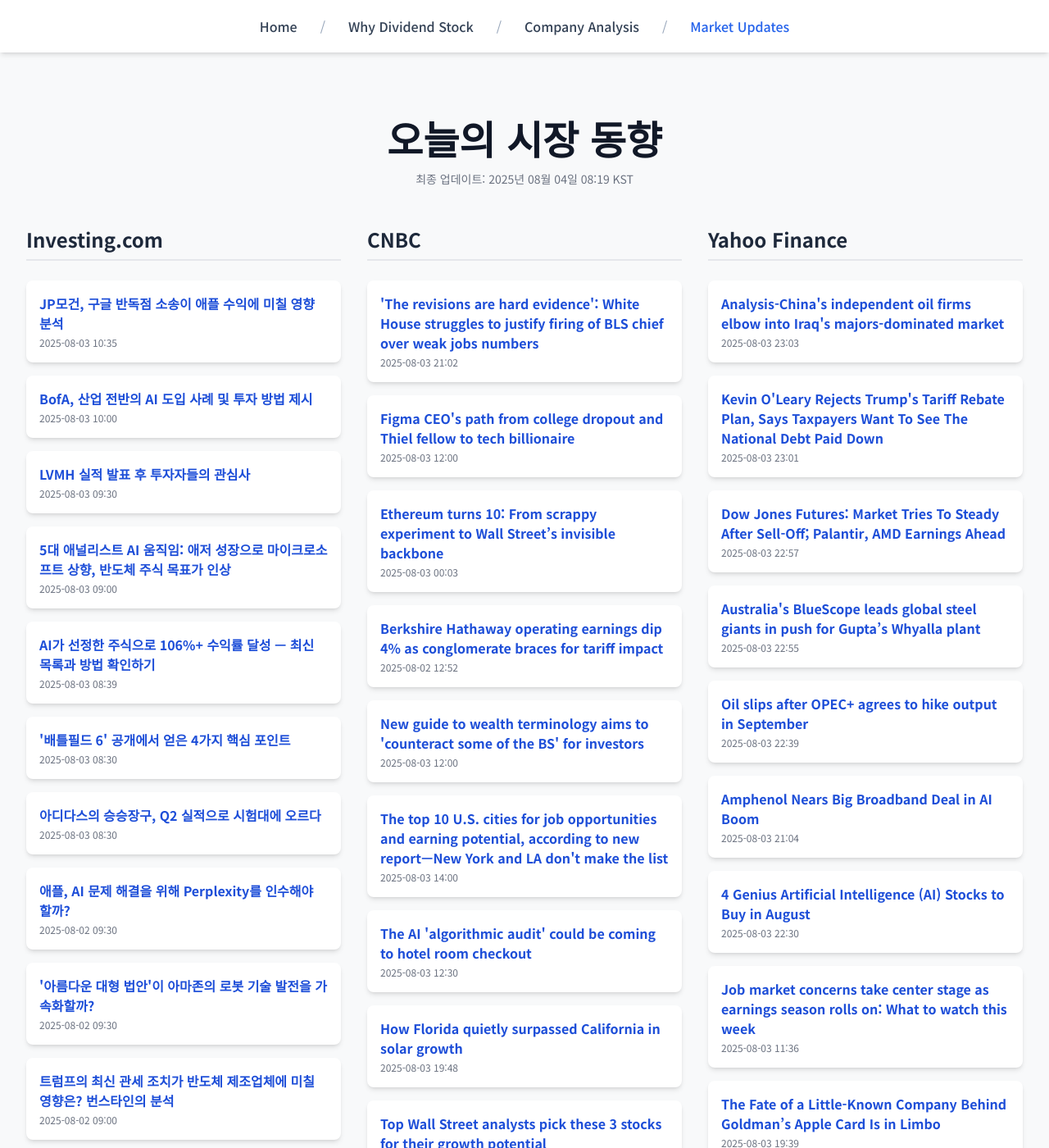
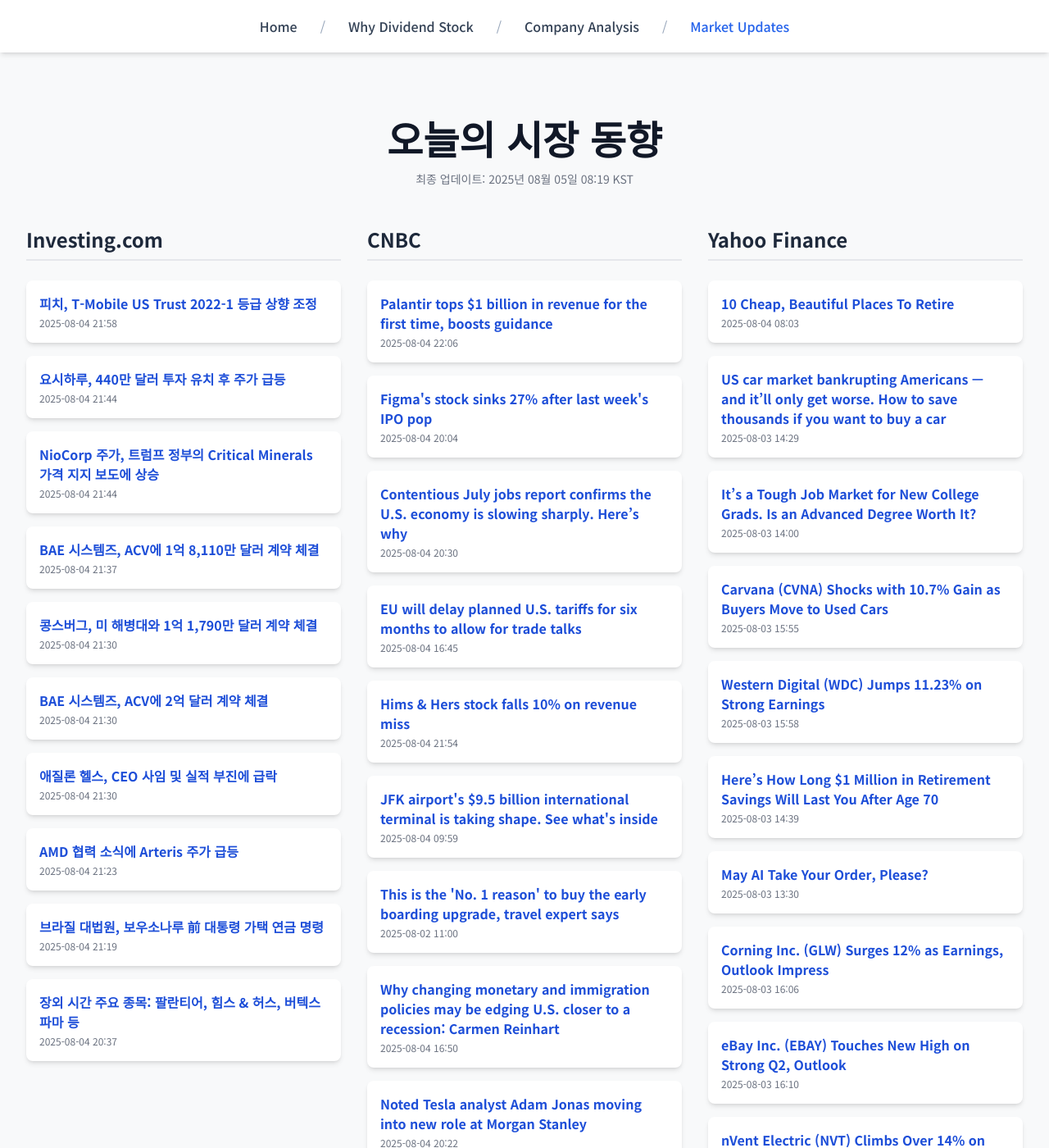
Before and after one commit to Kay-Hwang/my-company-analysis, a Jekyll site: the page built from market-updates.html, in a window 1280 px wide and 1400 px high. Shown: the whole window at 82% size. Built offline with Jekyll 4.4.1, drawn with Linux system fonts in a browser that asks for light colours; nearby versions of some CDN libraries; a script that is not in the unit is left out; some of the changed text lies outside the part shown.

Commit message:
Update daily data

```diff
--- a/_data/latest_data.json
+++ b/_data/latest_data.json
@@ -1,190 +1,190 @@
 {
-  "lastUpdated": "2025년 08월 04일 08:19 KST",
+  "lastUpdated": "2025년 08월 05일 08:19 KST",
   "news": {
     "investing": [
       {
-        "title": "JP모건, 구글 반독점 소송이 애플 수익에 미칠 영향 분석",
-        "link": "https://kr.investing.com/news/stock-market-news/article-1576035",
-        "pubDate": "2025-08-03 10:35:06",
-        "summary": "JP모건, 구글 반독점 소송이 애플 수익에 미칠 영향 분석"
+        "title": "피치, T-Mobile US Trust 2022-1 등급 상향 조정",
+        "link": "https://kr.investing.com/news/stock-market-news/article-93CH-1577848",
+        "pubDate": "2025-08-04 21:58:51",
+        "summary": "피치, T-Mobile US Trust 2022-1 등급 상향 조정"
       },
       {
-        "title": "BofA, 산업 전반의 AI 도입 사례 및 투자 방법 제시",
-        "link": "https://kr.investing.com/news/stock-market-news/article-1576033",
-        "pubDate": "2025-08-03 10:00:05",
-        "summary": "BofA, 산업 전반의 AI 도입 사례 및 투자 방법 제시"
+        "title": "요시하루, 440만 달러 투자 유치 후 주가 급등",
+        "link": "https://kr.investing.com/news/stock-market-news/article-93CH-1577820",
+        "pubDate": "2025-08-04 21:44:52",
+        "summary": "요시하루, 440만 달러 투자 유치 후 주가 급등"
       },
       {
-        "title": "LVMH 실적 발표 후 투자자들의 관심사",
-        "link": "https://kr.investing.com/news/stock-market-news/article-1576029",
-        "pubDate": "2025-08-03 09:30:04",
-        "summary": "LVMH 실적 발표 후 투자자들의 관심사"
+        "title": "NioCorp 주가, 트럼프 정부의 Critical Minerals 가격 지지 보도에 상승",
+        "link": "https://kr.investing.com/news/stock-market-news/article-93CH-1577819",
+        "pubDate": "2025-08-04 21:44:41",
+        "summary": "NioCorp 주가, 트럼프 정부의 Critical Minerals 가격 지지 보도에 상승"
       },
       {
-        "title": "5대 애널리스트 AI 움직임: 애저 성장으로 마이크로소프트 상향, 반도체 주식 목표가 인상",
-        "link": "https://kr.investing.com/news/stock-market-news/article-1576026",
-        "pubDate": "2025-08-03 09:00:08",
-        "summary": "5대 애널리스트 AI 움직임: 애저 성장으로 마이크로소프트 상향, 반도체 주식 목표가 인상"
+        "title": "BAE 시스템즈, ACV에 1억 8,110만 달러 계약 체결",
+        "link": "https://kr.investing.com/news/stock-market-news/article-93CH-1577806",
+        "pubDate": "2025-08-04 21:37:09",
+        "summary": "BAE 시스템즈, ACV에 1억 8,110만 달러 계약 체결"
       },
       {
-        "title": "AI가 선정한 주식으로 106%+ 수익률 달성 — 최신 목록과 방법 확인하기",
-        "link": "https://kr.investing.com/news/stock-market-news/article-1576023",
-        "pubDate": "2025-08-03 08:39:05",
-        "summary": "AI가 선정한 주식으로 106%+ 수익률 달성 — 최신 목록과 방법 확인하기"
+        "title": "콩스버그, 미 해병대와 1억 1,790만 달러 계약 체결",
+        "link": "https://kr.investing.com/news/stock-market-news/article-93CH-1577795",
+        "pubDate": "2025-08-04 21:30:21",
+        "summary": "콩스버그, 미 해병대와 1억 1,790만 달러 계약 체결"
       },
       {
-        "title": "'배틀필드 6' 공개에서 얻은 4가지 핵심 포인트",
-        "link": "https://kr.investing.com/news/stock-market-news/article-1576022",
-        "pubDate": "2025-08-03 08:30:11",
-        "summary": "'배틀필드 6' 공개에서 얻은 4가지 핵심 포인트"
+        "title": "BAE 시스템즈, ACV에 2억 달러 계약 체결",
+        "link": "https://kr.investing.com/news/stock-market-news/article-93CH-1577794",
+        "pubDate": "2025-08-04 21:30:19",
+        "summary": "BAE 시스템즈, ACV에 2억 달러 계약 체결"
       },
       {
-        "title": "아디다스의 승승장구, Q2 실적으로 시험대에 오르다",
-        "link": "https://kr.investing.com/news/stock-market-news/article-1576021",
-        "pubDate": "2025-08-03 08:30:09",
-        "summary": "아디다스의 승승장구, Q2 실적으로 시험대에 오르다"
+        "title": "애질론 헬스, CEO 사임 및 실적 부진에 급락",
+        "link": "https://kr.investing.com/news/stock-market-news/article-93CH-1577793",
+        "pubDate": "2025-08-04 21:30:17",
+        "summary": "애질론 헬스, CEO 사임 및 실적 부진에 급락"
       },
       {
-        "title": "애플, AI 문제 해결을 위해 Perplexity를 인수해야 할까?",
-        "link": "https://kr.investing.com/news/stock-market-news/article-1575949",
-        "pubDate": "2025-08-02 09:30:06",
-        "summary": "애플, AI 문제 해결을 위해 Perplexity를 인수해야 할까?"
+        "title": "AMD 협력 소식에 Arteris 주가 급등",
+        "link": "https://kr.investing.com/news/stock-market-news/article-93CH-1577780",
+        "pubDate": "2025-08-04 21:23:19",
+        "summary": "AMD 협력 소식에 Arteris 주가 급등"
       },
       {
-        "title": "'아름다운 대형 법안'이 아마존의 로봇 기술 발전을 가속화할까?",
-        "link": "https://kr.investing.com/news/stock-market-news/article-1575948",
-        "pubDate": "2025-08-02 09:30:04",
-        "summary": "'아름다운 대형 법안'이 아마존의 로봇 기술 발전을 가속화할까?"
+        "title": "브라질 대법원, 보우소나루 前 대통령 가택 연금 명령",
+        "link": "https://kr.investing.com/news/stock-market-news/article-93CH-1577772",
+        "pubDate": "2025-08-04 21:19:12",
+        "summary": "브라질 대법원, 보우소나루 前 대통령 가택 연금 명령"
       },
       {
-        "title": "트럼프의 최신 관세 조치가 반도체 제조업체에 미칠 영향은? 번스타인의 분석",
-        "link": "https://kr.investing.com/news/stock-market-news/article-1575945",
-        "pubDate": "2025-08-02 09:00:21",
-        "summary": "트럼프의 최신 관세 조치가 반도체 제조업체에 미칠 영향은? 번스타인의 분석"
+        "title": "장외 시간 주요 종목: 팔란티어, 힘스 & 허스, 버텍스 파마 등",
+        "link": "https://kr.investing.com/news/stock-market-news/article-432SI-1577677",
+        "pubDate": "2025-08-04 20:37:23",
+        "summary": "장외 시간 주요 종목: 팔란티어, 힘스 & 허스, 버텍스 파마 등"
       }
     ],
     "cnbc": [
       {
-        "title": "'The revisions are hard evidence': White House struggles to justify firing of BLS chief over weak jobs numbers",
-        "link": "https://www.cnbc.com/2025/08/03/white-house-trump-bls-chief-firing.html",
-        "pubDate": "Sun, 03 Aug 2025 21:02:37 GMT",
-        "summary": "The firing drew backlash from economists and others fearing that such a move will undermine trust in the key economic data in the future."
+        "title": "Palantir tops $1 billion in revenue for the first time, boosts guidance",
+        "link": "https://www.cnbc.com/2025/08/04/palantir-pltr-q2-earnings-2025.html",
+        "pubDate": "Mon, 04 Aug 2025 22:06:51 GMT",
+        "summary": "Palantir surpassed Wall Street's estimates and lifted its full-year outlook."
       },
       {
-        "title": "Figma CEO's path from college dropout and Thiel fellow to tech billionaire",
-        "link": "https://www.cnbc.com/2025/08/03/figma-ceo-dylan-fields-path-from-college-dropout-to-billionaire.html",
-        "pubDate": "Sun, 03 Aug 2025 12:00:01 GMT",
-        "summary": "After Figma's first two days of trading on the NYSE, 33-year-old CEO Dylan Field owns a stake worth about $6.6 billion."
+        "title": "Figma's stock sinks 27% after last week's IPO pop",
+        "link": "https://www.cnbc.com/2025/08/04/figmas-stock-sinks-after-last-weeks-post-ipo-surge.html",
+        "pubDate": "Mon, 04 Aug 2025 20:04:38 GMT",
+        "summary": "After more than tripling in its debut last week, Figma gave up some of its gains on Monday."
       },
       {
-        "title": "Ethereum turns 10: From scrappy experiment to Wall Street’s invisible backbone",
-        "link": "https://www.cnbc.com/2025/08/02/ethereum-turns-10-from-scrappy-experiment-to-wall-streets-invisible-backbone.html",
-        "pubDate": "Sun, 03 Aug 2025 00:03:44 GMT",
-        "summary": "Once dismissed as a side project to bitcoin, the blockchain now powers stablecoins, tokenized assets, and the payment rails of major banks."
+        "title": "Contentious July jobs report confirms the U.S. economy is slowing sharply. Here’s why",
+        "link": "https://www.cnbc.com/2025/08/04/contentious-july-jobs-report-confirms-the-us-economy-is-slowing-sharply.html",
+        "pubDate": "Mon, 04 Aug 2025 20:30:48 GMT",
+        "summary": "The weakness in job growth points to an economy that may be slowing even more than some of the traditional metrics are showing."
       },
       {
-        "title": "Berkshire Hathaway operating earnings dip 4% as conglomerate braces for tariff impact",
-        "link": "https://www.cnbc.com/2025/08/02/berkshire-hathaway-brk-earnings-q2-2025.html",
-        "pubDate": "Sat, 02 Aug 2025 12:52:05 GMT",
-        "summary": "Berkshire's operating profit dipped 4% year over year to $11.16 billion in the second quarter."
+        "title": "EU will delay planned U.S. tariffs for six months to allow for trade talks",
+        "link": "https://www.cnbc.com/2025/08/04/trump-eu-trade-tariffs.html",
+        "pubDate": "Mon, 04 Aug 2025 16:45:35 GMT",
+        "summary": "President Donald Trump last month announced a trade deal with the EU that included 15% tariffs on most European goods to the U.S."
       },
       {
-        "title": "New guide to wealth terminology aims to 'counteract some of the BS' for investors",
-        "link": "https://www.cnbc.com/2025/08/03/wealth-terminology-investors.html",
-        "pubDate": "Sun, 03 Aug 2025 12:00:01 GMT",
-        "summary": "Competition for ultra-wealthy investors has grown fierce among private banks, wirehouses, registered investment advisors, private equity firms and boutiques."
+        "title": "Hims & Hers stock falls 10% on revenue miss",
+        "link": "https://www.cnbc.com/2025/08/04/hims-hers-hims-q2-earnings-2025.html",
+        "pubDate": "Mon, 04 Aug 2025 21:54:05 GMT",
+        "summary": "In June, Hims & Hers shares tumbled more than 30% after a short-lived collaboration with Novo Nordisk fell apart."
       },
       {
-        "title": "The top 10 U.S. cities for job opportunities and earning potential, according to new report—New York and LA don't make the list",
-        "link": "https://www.cnbc.com/2025/08/03/the-top-10-us-cities-for-job-opportunities-and-earning-potential-according-to-new-report.html",
-        "pubDate": "Sun, 03 Aug 2025 14:00:01 GMT",
-        "summary": "These U.S. cities offer thriving job markets, competitive wages, and affordable living."
+        "title": "JFK airport's $9.5 billion international terminal is taking shape. See what's inside",
+        "link": "https://www.cnbc.com/2025/08/02/jfk-airport-new-international-terminal.html",
+        "pubDate": "Mon, 04 Aug 2025 09:59:19 GMT",
+        "summary": "JFK's new international-travel dedicated terminal opens in mid-2026."
       },
       {
-        "title": "The AI 'algorithmic audit' could be coming to hotel room checkout",
-        "link": "https://www.cnbc.com/2025/08/03/ai-audit-coming-for-hotel-room-checkout-travel-costs.html",
-        "pubDate": "Sun, 03 Aug 2025 12:30:01 GMT",
-        "summary": "AI is already influencing bills at the car rental counter. Your hotel room charges and dinner check could be next."
+        "title": "This is the 'No. 1 reason' to buy the early boarding upgrade, travel expert says",
+        "link": "https://www.cnbc.com/2025/08/02/early-boarding-upgrade-value.html",
+        "pubDate": "Sat, 02 Aug 2025 11:00:02 GMT",
+        "summary": "If you want to keep your carry-on item close to you on a flight, or secure space in an overhead bin, consider these features, experts say."
       },
       {
-        "title": "How Florida quietly surpassed California in solar growth",
-        "link": "https://www.cnbc.com/2025/08/02/how-florida-quietly-surpassed-california-in-solar-growth.html",
-        "pubDate": "Sun, 03 Aug 2025 19:48:10 GMT",
-        "summary": "Florida added more solar than California in 2024, despite no climate mandate. Can the boom last? CNBC visited Babcock Ranch to find out."
+        "title": "Why changing monetary and immigration policies may be edging U.S. closer to a recession: Carmen Reinhart",
+        "link": "https://www.cnbc.com/2025/08/04/changing-fiscal-and-immigration-policies-may-push-recession-reinhart.html",
+        "pubDate": "Mon, 04 Aug 2025 16:50:26 GMT",
+        "summary": "In a recent episode of \"The Bottom Line,\" Harvard professor Carmen Reinhart discusses the impact of U.S. monetary and immigration policies amid recession risks."
       },
       {
-        "title": "Top Wall Street analysts pick these 3 stocks for their growth potential",
-        "link": "https://www.cnbc.com/2025/08/03/top-wall-street-analysts-pick-these-3-stocks-for-their-growth-potential.html",
-        "pubDate": "Sun, 03 Aug 2025 12:53:32 GMT",
-        "summary": "TipRanks' analyst ranking service discusses three stocks, including MongoDB and ServiceNow, favored by Wall Street."
+        "title": "Noted Tesla analyst Adam Jonas moving into new role at Morgan Stanley",
+        "link": "https://www.cnbc.com/2025/08/04/noted-tesla-analyst-adam-jonas-moving-into-new-role-at-morgan-stanley.html",
+        "pubDate": "Mon, 04 Aug 2025 20:22:18 GMT",
+        "summary": "Morgan Stanley auto analyst Adam Jonas will transition into a new internal role focusing on the artificial intelligence theme."
       },
       {
-        "title": "Fed Governor Kugler is resigning, giving Trump a nominee on committee that sets interest rates",
-        "link": "https://www.cnbc.com/2025/08/01/federal-reserve-governor-kugler-part-of-the-committee-that-sets-interest-rates-is-resigning.html",
-        "pubDate": "Fri, 01 Aug 2025 21:49:02 GMT",
-        "summary": "Her resignation now paves the way for Trump to put his own nominee in for the Board of Governors."
+        "title": "Firefly Aerospace lifts IPO range that would value company at more than $6 billion",
+        "link": "https://www.cnbc.com/2025/08/04/firefly-aerospace-ipo-range-space.html",
+        "pubDate": "Mon, 04 Aug 2025 18:36:27 GMT",
+        "summary": "Firefly Aerospace lifted the share price range for its upcoming IPO, in a move that would value the space technology company at more than $6 billion."
       }
     ],
     "yahoo": [
       {
-        "title": "Analysis-China's independent oil firms elbow into Iraq's majors-dominated market",
-        "link": "https://finance.yahoo.com/news/analysis-chinas-independent-oil-firms-230329424.html",
-        "pubDate": "2025-08-03T23:03:29Z",
-        "summary": "Analysis-China's independent oil firms elbow into Iraq's majors-dominated market"
+        "title": "10 Cheap, Beautiful Places To Retire",
+        "link": "https://finance.yahoo.com/news/15-cheap-beautiful-places-retire-143120191.html",
+        "pubDate": "2025-08-04T08:03:09Z",
+        "summary": "10 Cheap, Beautiful Places To Retire"
       },
       {
-        "title": "Kevin O'Leary Rejects Trump's Tariff Rebate Plan, Says Taxpayers Want To See The National Debt Paid Down",
-        "link": "https://finance.yahoo.com/news/kevin-oleary-rejects-trumps-tariff-230119455.html",
-        "pubDate": "2025-08-03T23:01:19Z",
-        "summary": "Kevin O'Leary Rejects Trump's Tariff Rebate Plan, Says Taxpayers Want To See The National Debt Paid Down"
+        "title": "US car market bankrupting Americans — and it’ll only get worse. How to save thousands if you want to buy a car",
+        "link": "https://finance.yahoo.com/news/us-car-market-bankrupting-americans-142900117.html",
+        "pubDate": "2025-08-03T14:29:00Z",
+        "summary": "US car market bankrupting Americans — and it’ll only get worse. How to save thousands if you want to buy a car"
       },
       {
-        "title": "Dow Jones Futures: Market Tries To Steady After Sell-Off; Palantir, AMD Earnings Ahead",
-        "link": "https://www.investors.com/market-trend/stock-market-today/dow-jones-futures-sell-off-palantir-amd-earnings/?src=A00220&yptr=yahoo",
-        "pubDate": "2025-08-03T22:57:46Z",
-        "summary": "Dow Jones Futures: Market Tries To Steady After Sell-Off; Palantir, AMD Earnings Ahead"
+        "title": "It’s a Tough Job Market for New College Grads. Is an Advanced Degree Worth It?",
+        "link": "https://www.wsj.com/personal-finance/advanced-degree-graduates-job-market-5450de28?siteid=yhoof2&yptr=yahoo",
+        "pubDate": "2025-08-03T14:00:00Z",
+        "summary": "It’s a Tough Job Market for New College Grads. Is an Advanced Degree Worth It?"
       },
       {
-        "title": "Australia's BlueScope leads global steel giants in push for Gupta’s Whyalla plant",
-        "link": "https://finance.yahoo.com/news/australias-bluescope-leads-global-steel-225514975.html",
-        "pubDate": "2025-08-03T22:55:14Z",
-        "summary": "Australia's BlueScope leads global steel giants in push for Gupta’s Whyalla plant"
+        "title": "Carvana (CVNA) Shocks with 10.7% Gain as Buyers Move to Used Cars",
+        "link": "https://finance.yahoo.com/news/carvana-cvna-shocks-10-7-155522655.html",
+        "pubDate": "2025-08-03T15:55:22Z",
+        "summary": "Carvana (CVNA) Shocks with 10.7% Gain as Buyers Move to Used Cars"
       },
       {
-        "title": "Oil slips after OPEC+ agrees to hike output in September",
-        "link": "https://finance.yahoo.com/news/oil-slips-opec-agrees-hike-223952738.html",
-        "pubDate": "2025-08-03T22:39:52Z",
-        "summary": "Oil slips after OPEC+ agrees to hike output in September"
+        "title": "Western Digital (WDC) Jumps 11.23% on Strong Earnings",
+        "link": "https://finance.yahoo.com/news/western-digital-wdc-jumps-11-155836790.html",
+        "pubDate": "2025-08-03T15:58:36Z",
+        "summary": "Western Digital (WDC) Jumps 11.23% on Strong Earnings"
       },
       {
-        "title": "Amphenol Nears Big Broadband Deal in AI Boom",
-        "link": "https://www.wsj.com/business/deals/amphenol-nears-big-broadband-deal-in-ai-boom-3909b0df?siteid=yhoof2&yptr=yahoo",
-        "pubDate": "2025-08-03T21:04:00Z",
-        "summary": "Amphenol Nears Big Broadband Deal in AI Boom"
+        "title": "Here’s How Long $1 Million in Retirement Savings Will Last You After Age 70",
+        "link": "https://finance.yahoo.com/news/long-1-million-retirement-savings-143909836.html",
+        "pubDate": "2025-08-03T14:39:09Z",
+        "summary": "Here’s How Long $1 Million in Retirement Savings Will Last You After Age 70"
       },
       {
-        "title": "4 Genius Artificial Intelligence (AI) Stocks to Buy in August",
-        "link": "https://finance.yahoo.com/news/4-genius-artificial-intelligence-ai-223000932.html",
-        "pubDate": "2025-08-03T22:30:00Z",
-        "summary": "4 Genius Artificial Intelligence (AI) Stocks to Buy in August"
+        "title": "May AI Take Your Order, Please?",
+        "link": "https://finance.yahoo.com/news/may-ai-order-please-133000898.html",
+        "pubDate": "2025-08-03T13:30:00Z",
+        "summary": "May AI Take Your Order, Please?"
       },
       {
-        "title": "Job market concerns take center stage as earnings season rolls on: What to watch this week",
-        "link": "https://finance.yahoo.com/news/job-market-concerns-take-center-stage-as-earnings-season-rolls-on-what-to-watch-this-week-113608612.html",
-        "pubDate": "2025-08-03T11:36:08Z",
-        "summary": "Job market concerns take center stage as earnings season rolls on: What to watch this week"
+        "title": "Corning Inc. (GLW) Surges 12% as Earnings, Outlook Impress",
+        "link": "https://finance.yahoo.com/news/corning-inc-glw-surges-12-160626352.html",
+        "pubDate": "2025-08-03T16:06:26Z",
+        "summary": "Corning Inc. (GLW) Surges 12% as Earnings, Outlook Impress"
       },
       {
-        "title": "The Fate of a Little-Known Company Behind Goldman’s Apple Card Is in Limbo",
-        "link": "https://www.wsj.com/finance/apple-card-corecard-leland-strange-ff5ac7da?siteid=yhoof2&yptr=yahoo",
-        "pubDate": "2025-08-03T19:39:00Z",
-        "summary": "The Fate of a Little-Known Company Behind Goldman’s Apple Card Is in Limbo"
+        "title": "eBay Inc. (EBAY) Touches New High on Strong Q2, Outlook",
+        "link": "https://finance.yahoo.com/news/ebay-inc-ebay-touches-high-161007048.html",
+        "pubDate": "2025-08-03T16:10:07Z",
+        "summary": "eBay Inc. (EBAY) Touches New High on Strong Q2, Outlook"
       },
       {
-        "title": "MercadoLibre, Inc. (MELI): A Bull Case Theory",
-        "link": "https://finance.yahoo.com/news/mercadolibre-inc-meli-bull-case-191706749.html",
-        "pubDate": "2025-08-03T19:17:06Z",
-        "summary": "MercadoLibre, Inc. (MELI): A Bull Case Theory"
+        "title": "nVent Electric (NVT) Climbs Over 14% on Raised Sales Growth",
+        "link": "https://finance.yahoo.com/news/nvent-electric-nvt-climbs-over-161602969.html",
+        "pubDate": "2025-08-03T16:16:02Z",
+        "summary": "nVent Electric (NVT) Climbs Over 14% on Raised Sales Growth"
       }
     ]
   }
```
